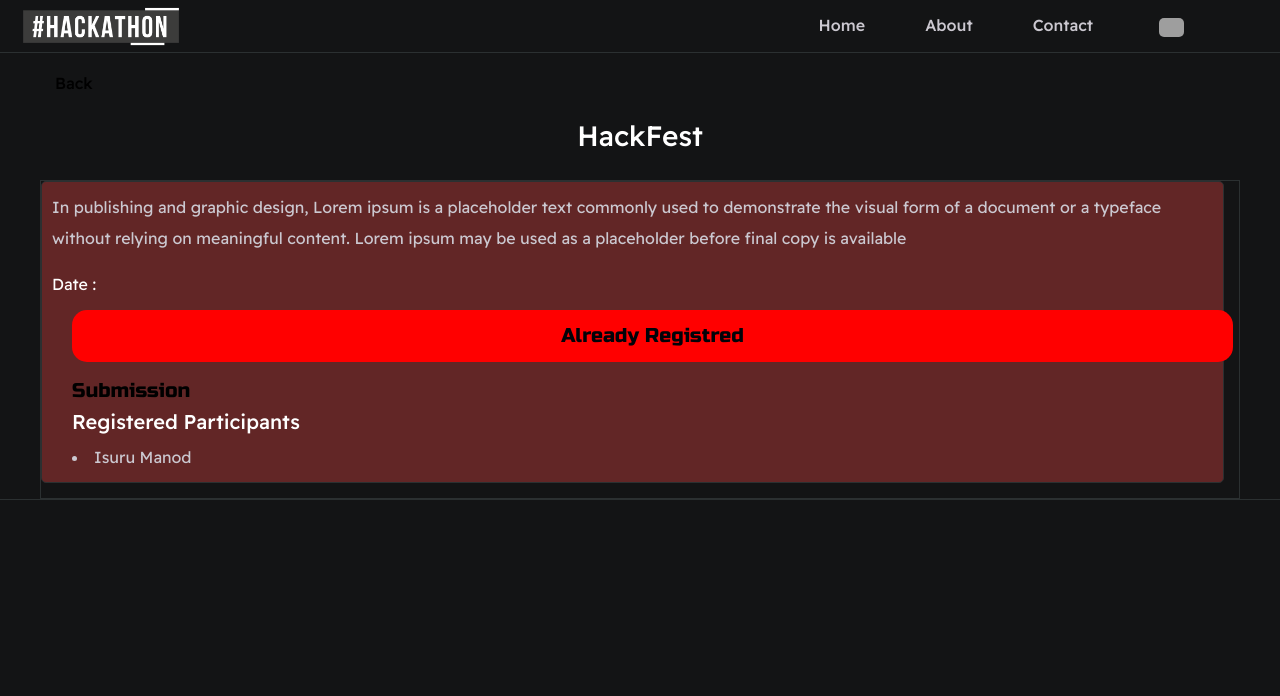
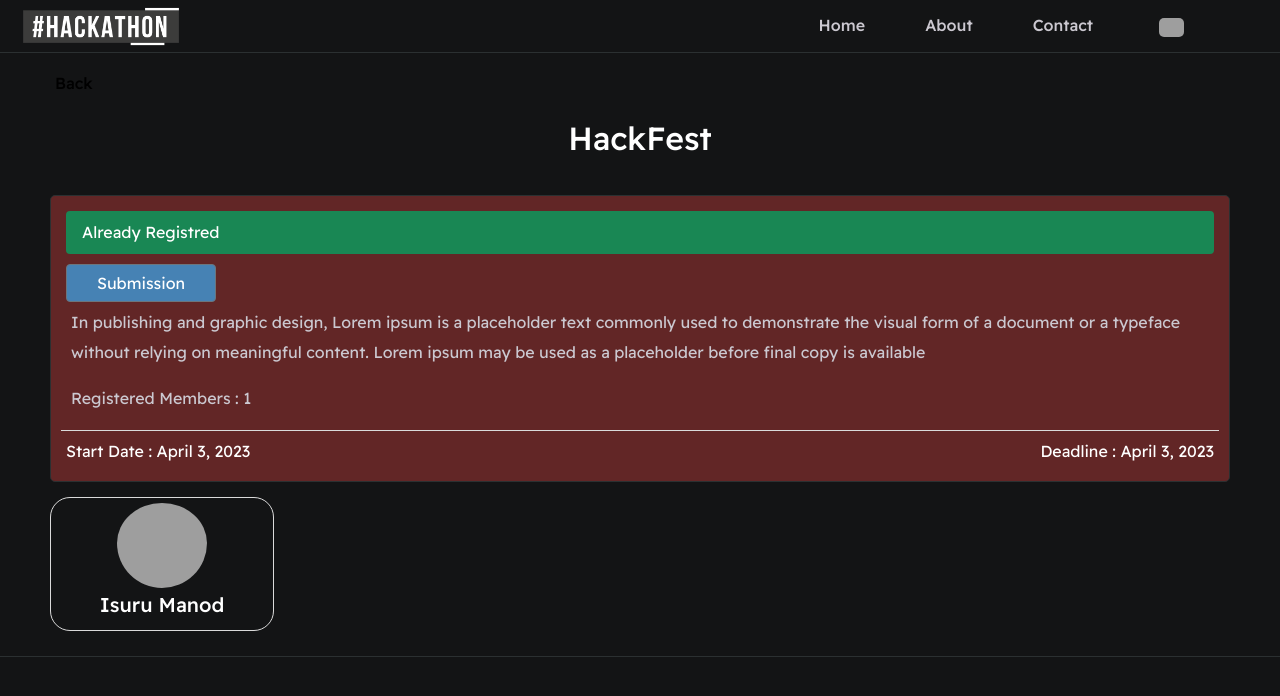
Before and after one commit to isurumanoddev/Hackthon_Registration_Webapp, a Django app: page /event_page/2 in a window 1280 px wide. Shown: the top 696 px of the page. Run offline with Django 4.2, Linux system fonts and the light colour scheme; a user stored in the database is signed in; data comes from the database, SQL or seed files in the repository; both versions use the stored data as it was after the commit; grey boxes are pictures that could not be loaded.

Commit message:
furthur updates

```diff
--- a/Hackthon_Registration_Webapp/settings.py
+++ b/Hackthon_Registration_Webapp/settings.py
@@ -9,7 +9,7 @@ https://docs.djangoproject.com/en/4.1/topics/settings/
 For the full list of settings and their values, see
 https://docs.djangoproject.com/en/4.1/ref/settings/
 """
-
+import os.path
 from pathlib import Path
 
 # Build paths inside the project like this: BASE_DIR / 'subdir'.
@@ -116,6 +116,8 @@ USE_TZ = True
 
 STATIC_URL = 'static/'
 STATICFILES_DIRS = [BASE_DIR,"static"]
+MEDIA_ROOT = os.path.join(BASE_DIR,"static/images")
+MEDIA_URL = "/images/"
 
 # Default primary key field type
 # https://docs.djangoproject.com/en/4.1/ref/settings/#default-auto-field
--- a/Hackthon_Registration_Webapp/urls.py
+++ b/Hackthon_Registration_Webapp/urls.py
@@ -13,6 +13,8 @@ Including another URLconf
     1. Import the include() function: from django.urls import include, path
     2. Add a URL to urlpatterns:  path('blog/', include('blog.urls'))
 """
+from django.conf import settings
+from django.conf.urls.static import static
 from django.contrib import admin
 from django.urls import path, include
 
@@ -20,3 +22,5 @@ urlpatterns = [
     path('admin/', admin.site.urls),
     path('', include("base.urls")),
 ]
+
+urlpatterns += static(settings.MEDIA_URL,document_root=settings.MEDIA_ROOT)
--- a/base/models.py
+++ b/base/models.py
@@ -7,7 +7,7 @@ class User(AbstractUser):
     name = models.CharField(max_length=100, null=True)
     email = models.EmailField(unique=True, null=True)
     bio = models.TextField(null=True, blank=True)
-    avatar =models.ImageField(default="avatar.jpj")
+    avatar =models.ImageField(default="avatar.png")
 
     USERNAME_FIELD = "email"
     REQUIRED_FIELDS = ["username"]
--- a/base/urls.py
+++ b/base/urls.py
@@ -9,7 +9,7 @@ urlpatterns = [
     path('user_login/', views.user_login, name="login"),
     path('user_logout/', views.user_logout, name="logout"),
 
-    path('user_profile/', views.user_profile, name="user-profile"),
+    path('user_profile/<str:pk>', views.user_profile, name="user-profile"),
 
     path('event_page/<str:pk>', views.event_page, name="event-page"),
 
--- a/base/views.py
+++ b/base/views.py
@@ -3,7 +3,6 @@ from django.contrib.auth.decorators import login_required
 from django.shortcuts import render, redirect
 from base.models import User, Event, Submission
 from base.forms import CreateUserForm, SubmissionForm
-
 
 
 def home(request):
@@ -55,15 +54,16 @@ def user_logout(request):
     return redirect("home")
 
 
-@login_required(login_url="login")
+# @login_required(login_url="login")
 def event_page(request, pk):
     event = Event.objects.get(id=pk)
     participants = event.participants.all()
-
+    registered = False
+    submitted = False
     user = request.user
-
-    registered = user.event_set.filter(id=event.id).exists()
-    submitted = Submission.objects.filter(participant=request.user, event=event).exists()
+    if request.user.is_authenticated:
+        registered = user.event_set.filter(id=event.id).exists()
+        submitted = Submission.objects.filter(participant=request.user, event=event).exists()
 
     context = {"event": event, "participants": participants, "registered": registered, "submitted": submitted}
     return render(request, "event_page.html", context)
@@ -85,8 +85,9 @@ def event_registration(request, pk):
 
 
 @login_required(login_url="login")
-def user_profile(request):
-    user = request.user
+def user_profile(request,pk):
+
+    user = User.objects.get(id=pk)
 
     registered_events = user.event_set.all()
 
--- a/static/styles/main.css
+++ b/static/styles/main.css
@@ -282,8 +282,16 @@ li {
 
     display: grid;
     column-gap: 15px;
-    grid-template-columns: auto auto ;
-    border: 1px solid var(--mainBorderColor);
+    grid-template-columns: auto auto;
+
+}
+.event-page {
+    padding: 10px;
+}
+.users {
+    padding: 15px;
+    border-color: var(--mainBorderColor-light);
+
 }
 .event {
     background: #622626;
@@ -300,68 +308,79 @@ li {
     border-top: 1px solid var(--mainBorderColor-light);
 
 }
+
 .description {
 
     padding: 0 10px;
 }
+
 .title {
     text-align: center;
 
     padding-bottom: 10px;
     border-bottom: 1px solid var(--mainBorderColor-light);
 }
+
 .user-list {
     display: grid;
-    grid-template-columns: 1fr 1fr 1fr 1fr 1fr ;
+    grid-template-columns: 1fr 1fr 1fr 1fr 1fr;
     column-gap: 20px;
 
 
 }
+
 .user-profile {
     border: 1px solid var(--mainBorderColor-light);
     border-radius: 20px;
     margin-bottom: 15px;
+
+    max-height: 150px;
 }
+
 .profile-pic {
-    justify-content: center;
+    margin: auto;
+    height: 90px;
+    width: 90px;
+    /*justify-content: center;*/
     display: block;
     border-radius: 50%;
+    object-fit: cover;
+    padding-top: 5px;
 
-    padding: 10px;
 }
+
 .user-name {
     text-align: center;
-   padding: 5px;
-}
-.register-btn {
+    padding: 5px ;
+    font-size: 20px;
 
-    font-size: 20px;
-    font-family: 'Russo One', sans-serif;
-
-    width: 100%;
-    margin: 10px 20px;
-    color: #000000;
-    background-color: var(--buttonColor);
-    border: none;
-    padding: 7px 0;
-    text-align: center;
-    text-space: 10px;
-    border-radius: 15px;
 }
 
-.registered {
+.btn-secondary {
+    margin: 5px;
+    font-family: "Readex Pro", serif;
+    min-width: 150px;
+    width: fit-content;
+    background: steelblue;
+    /*color: black;*/
 
-    font-size: 20px;
-    font-family: 'Russo One', sans-serif;
-    width: 100%;
-    margin: 10px 20px;
-    color: #010309;
-    background-color: red;
-    border: none;
-    padding: 7px 0;
-    text-align: center;
-    text-space: 10px;
-    border-radius: 15px;
+    /*width: 100%;*/
+    /*margin: 10px 20px;*/
+    /*color: #000000;*/
+    /*background-color: var(--button-bg);*/
+    /*border: none;*/
+    /*padding: 7px 0;*/
+    /*text-align: center;*/
+    /*text-space: 10px;*/
+    /*border-radius: 15px;*/
+}
+
+.alert {
+    margin: 5px;
+    padding: 5px 15px;
+    background-color: #198754;
+    color: white;
+
 }
 
 .event-participants {
@@ -601,7 +620,7 @@ li {
     padding-bottom: 7px;
     color: #fff;
     font-weight: bolder;
-    background-color: var(--buttonColor);
+    background-color: var(--mainLinkColor-light);
     border: none;
 }
 
--- a/templates/event_page.html
+++ b/templates/event_page.html
@@ -15,33 +15,46 @@
                 <a href="{% url "home" %}" class="btn-links">Back</a>
             </div>
 
-            <h3 style="text-align: center;padding: 20px">{{ event.name }}</h3>
+            <h2 style="text-align: center;padding: 20px">{{ event.name }}</h2>
 
-            <div class="event-wrapper">
+            <div class="event-page">
                 <div class="event">
 
-                    <p>{{ event.description }}</p>
-                    <label>Date : {{ event.date }}</label>
                     <div class="event-title">
                         {% if registered %}
-                            <p class="registered" type="button" disabled>Already Registred</p>
+                            <div class="alert">Already Registred</div>
                         {% else %}
                             <a href="{% url "event-registration" event.id %}"
-                               class="register-btn">Register {{ event.name }}</a>
+                               class="btn btn-secondary">Register </a>
                         {% endif %}
                         {% if submitted %}
-                            <p class="registered" type="button" disabled>Already submitted</p>
+                            <p class="alert ">Already submitted</p>
                         {% else %}
-                            <a href="{% url "event-submission" event.id %}" class="register-btn"> Submission</a>
+                            <a href="{% url "event-submission" event.id %}" class="btn btn-secondary"> Submission</a>
                         {% endif %}
                     </div>
-                    <div class="event-participants">
-                        <h5>Registered Participants</h5>
-                        {% for participant in participants %}
-                            <li>{{ participant.name }}</li>
+                    <p class="description">{{ event.description }}</p>
+                    <p class="description">Registered Members : {{ event.participants.count }}</p>
+                    <div class="dates">
+                        <label>Start Date : {{ event.start_date|date }}</label>
+                        <label>Deadline : {{ event.end_date|date }}</label>
+                    </div>
+
+                </div>
+                <div class="main-container">
+                    <div class="user-list">
+                        {% for user in participants %}
+                            <a href="{% url "user-profile" user.id  %}">
+                                <div class="user-profile">
+                                    <img class="profile-pic" src="{{ user.imageURL }}">
+                                    <h4 class="user-name">{{ user.name }}</h4>
+                                </div>
+                            </a>
+
                         {% endfor %}
                     </div>
                 </div>
+
 
             </div>
 
--- a/templates/home.html
+++ b/templates/home.html
@@ -29,8 +29,8 @@
                             <p class="description">{{ event.description }}</p>
                             <p class="description">Registered Members : {{ event.participants.count }}</p>
                             <div class="dates">
-                                <label>Start Date : {{ event.start_date }}</label>
-                                <label>Deadline : {{ event.end_date }}</label>
+                                <label>Start Date : {{ event.start_date|date }}</label>
+                                <label>Deadline : {{ event.end_date|date }}</label>
                             </div>
 
 
@@ -50,7 +50,7 @@
                 {% for user in participants %}
 
                     <div class="user-profile">
-                        <img class="profile-pic" src="">
+                        <img class="profile-pic" src="{{ user.imageURL }}">
                         <h4 class="user-name" >{{ user.name }}</h4>
                     </div>
 
--- a/templates/navbar.html
+++ b/templates/navbar.html
@@ -30,7 +30,7 @@
 
                 <li><a href="{% url "home" %}">Home</a></li>
                 <li><a href="">About</a></li>
-                <li><a href="{% url "user-profile" %}">Contact</a></li>
+                <li><a href="">Contact</a></li>
 
 
                 <li>
@@ -41,7 +41,7 @@
 
                         </button>
                         <div class="dropdown-content">
-                            <a aria-current="page" href="{% url "user-profile" %}"><i
+                            <a aria-current="page" href="{% url "user-profile" request.user.id %}"><i
                                     class="fa fa-user-circle"
                                     style="font-size:20px"></i>Profile</a>
                             {% if request.user.is_authenticated %}
```
Also changed, not shown: templates/user_profile.html (+10 -7 lines), db.sqlite3, static/images/avatar.jpg (deleted), static/images/avatar.png (added).
